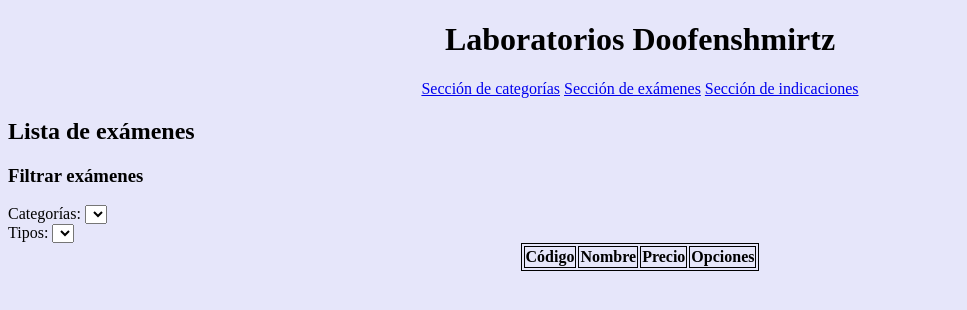
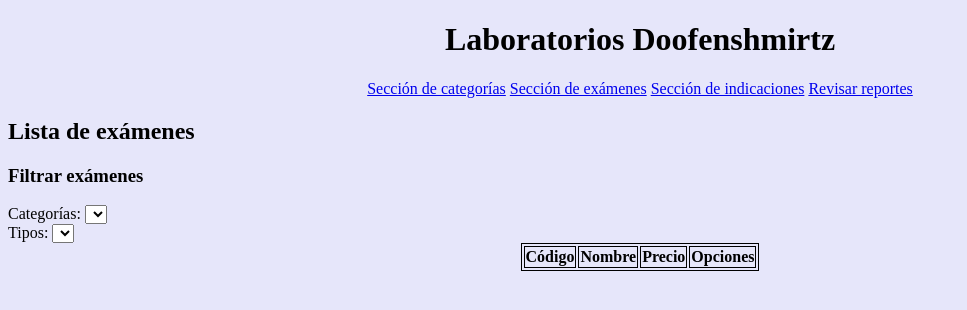
Before and after one commit to Luna-Hazuki2006/Laboratorio_Doofenshmirtz, a Flask app: page / in a window 1280 px wide. Shown: the top 310 px of the page, without its empty margins (0-967 px from the left). Run offline with Flask 3, Linux system fonts and the light colour scheme; data that the repository does not hold is empty.

Commit message:
con reportes

```diff
--- a/app.py
+++ b/app.py
@@ -1,7 +1,7 @@
 from flask import Flask, render_template, request, redirect, url_for, flash
 from bson.objectid import ObjectId
 from validaciones import validar_categoria, validar_examen, validar_indicacion
-from db import examenes, categorias, indicaciones
+from db import examenes, categorias, indicaciones, tipos, usuarios
 # ) xbox fruit 2 PARK LAPTOP walmart 8 . _ golf USA korean JACK ? ~
 app = Flask(__name__, template_folder='templates')
 app.config['SECRET_KEY'] = ')xf2PLw8._gUkJ?~'
@@ -9,8 +9,10 @@
 @app.route('/', methods=['GET'])
 def listar_examenes():
     servicios = examenes.find({'estatus': 'A'})
+    divisiones = categorias.find({'estatus': 'A'})
+    designaciones = indicaciones.find({'estatus': 'A'})
     print(servicios)
-    return render_template('/examenes/listar/index.html', servicios=servicios)
+    return render_template('/examenes/listar/index.html', servicios=servicios, divisiones=divisiones, designaciones=designaciones)
 
 @app.route('/<categoria>/filtrar_examenes')
 def filtrar_examenes_categorias(categoria):
@@ -219,5 +221,9 @@
         return redirect(url_for('listar_categorias'))
     return render_template('/categorias/eliminar/index.html', vieja_categoria=vieja_categoria)
 
+@app.route('/reportes', methods=['GET'])
+def reportes():
+    return render_template('/reportes/index.html')
+
 if __name__ == '__main__':
     app.run(debug=True)
--- a/db.py
+++ b/db.py
@@ -7,3 +7,5 @@
 examenes = db.examenes
 categorias = db.categorias
 indicaciones = db.indicaciones
+tipos = db.tipos
+usuarios = db.usuarios
--- a/templates/base/index.html
+++ b/templates/base/index.html
@@ -26,6 +26,7 @@
         <a href="{{ url_for('listar_categorias') }}">Sección de categorías</a>
         <a href="{{ url_for('listar_examenes') }}">Sección de exámenes</a>
         <a href="{{ url_for('listar_indicaciones') }}">Sección de indicaciones</a>
+        <a href="{{ url_for('reportes') }}">Revisar reportes</a>
     </p>
     {% for mensaje in get_flashed_messages() %}
     <p style="color: red;">{{ mensaje }}</p>
--- /dev/null
+++ b/templates/reportes/index.html
@@ -0,0 +1,5 @@
+{% extends './base/index.html' %}
+
+{% block content %}
+
+{% endblock %}
```
